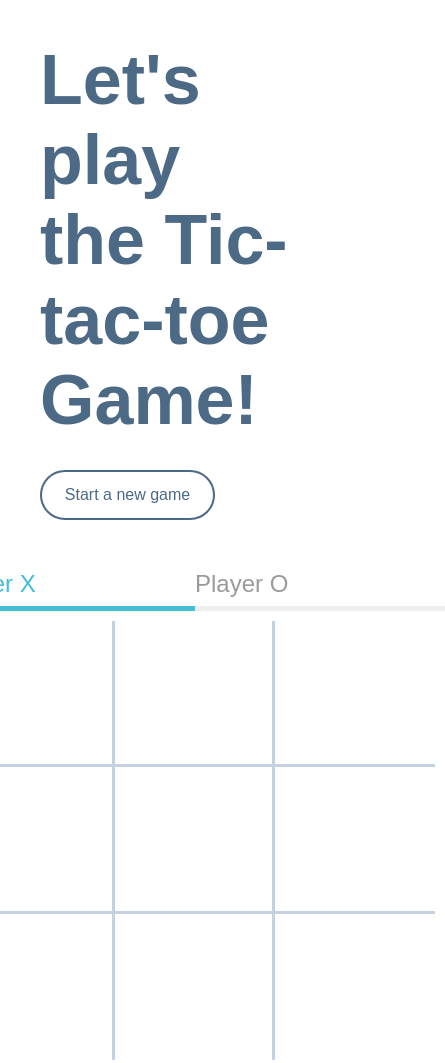
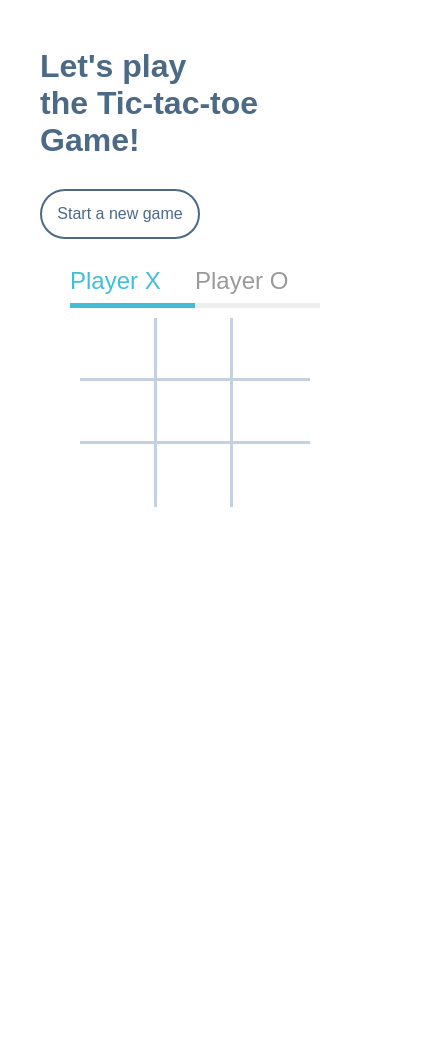
Before and after one commit to Michel-7/Tic-Tac-Toe, a plain HTML site: page index.html in a window 390 px wide. Shown: the whole page, 445 px wide, since content can reach past the window. After the commit the page ends 844 px from the top, so only its background shows below. Drawn offline with Linux system fonts and the light colour scheme.

Commit message:
responsive

```diff
--- a/css/style.css
+++ b/css/style.css
@@ -11,6 +11,7 @@ body{
 }
 h1{
     font-size: 70px;
+
 }
 .wrapper{
     max-width: 1440px;
@@ -113,5 +114,34 @@ color:white;
      .left{
          margin-bottom: 50px;
      }
+     @media only screen and (max-width:600px) {
+         h1{
+             font-size: 2rem;
+         }
 
+         .game{
+            width: 250px;
+            height: 250px;
+            display: flex;
+            flex-direction: column;
+        }
+        .left{
+            margin-bottom: 20px;
+            margin-top:8px;
+        }
+         .right{
+             margin-top:8px;
+         }
+         .wrapper{
+
+            justify-content: flex-start;
+
+        }
+        .restart{
+            width:160px;
+            height:50px;
+
+        }
+
+     }
 }
```
